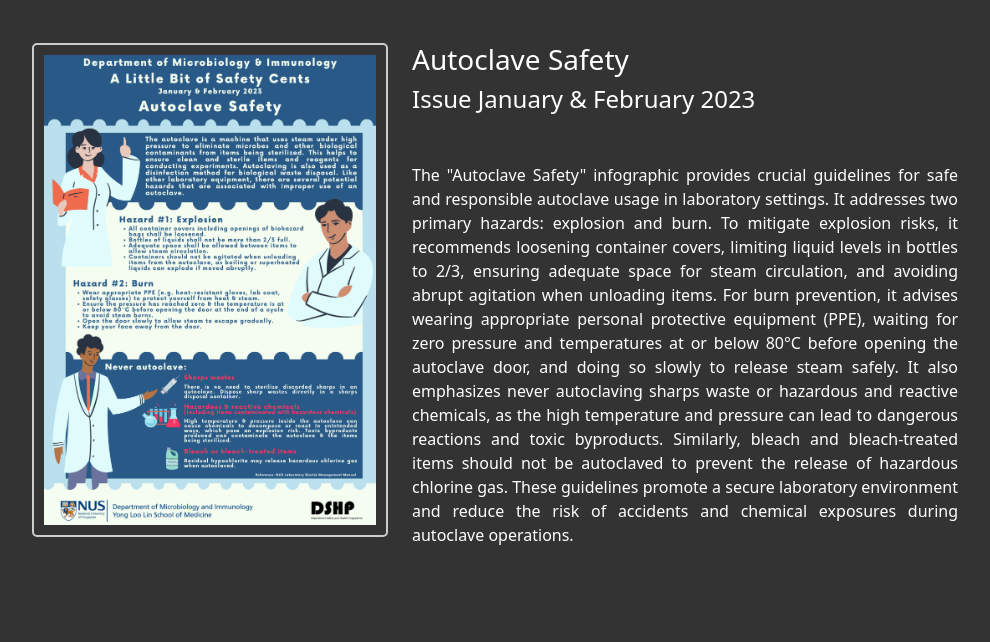
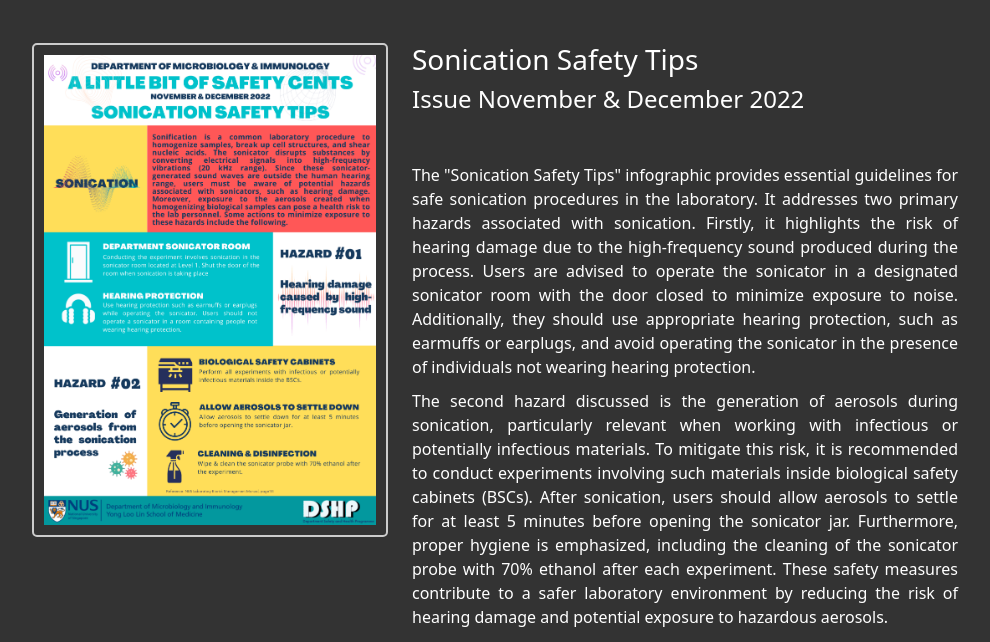
Before and after one commit to shihjen/InfographicDesign, a plain HTML site: page html/page3.html in a window 1280 px wide. Shown: the part 101-743 px from the top of the page, without its empty margins (145-1135 px from the left). Drawn offline with nearby package versions, Linux system fonts and the light colour scheme.

Commit message:
Update page3.html

```diff
--- a/html/page3.html
+++ b/html/page3.html
@@ -20,24 +20,6 @@
       <h1 class="fw-bold text-center mx-3 my-5">Recent Designs</h1>
 
       <div class="container">
-
-        <div class="row justify-content-center mb-5">
-          <div class="col-md-4">
-            <img src="..\img\autoclave-safety.png" class="img-fluid image-frame" alt="..." style="max-width: 100%; height: auto;">
-          </div>
-          <div class="col-md-6">
-            <h3>Autoclave Safety</h3>
-            <h4>Issue January & February 2023</h4>
-            <p style="text-align: justify; margin-top: 50px; margin-bottom: 50px;">
-              The "Autoclave Safety" infographic provides crucial guidelines for safe and responsible autoclave usage in laboratory settings.
-              It addresses two primary hazards: explosion and burn. To mitigate explosion risks, it recommends loosening container covers, limiting liquid levels in bottles to 2/3, ensuring adequate space for steam circulation, and avoiding abrupt agitation when unloading items.
-              For burn prevention, it advises wearing appropriate personal protective equipment (PPE), waiting for zero pressure and temperatures at or below 80°C before opening the autoclave door, and doing so slowly to release steam safely.
-              It also emphasizes never autoclaving sharps waste or hazardous and reactive chemicals, as the high temperature and pressure can lead to dangerous reactions and toxic byproducts.
-              Similarly, bleach and bleach-treated items should not be autoclaved to prevent the release of hazardous chlorine gas.
-              These guidelines promote a secure laboratory environment and reduce the risk of accidents and chemical exposures during autoclave operations.
-            </p>
-          </div>
-        </div>
 
         <div class="row justify-content-center mb-5">
           <div class="col-md-4">
```
